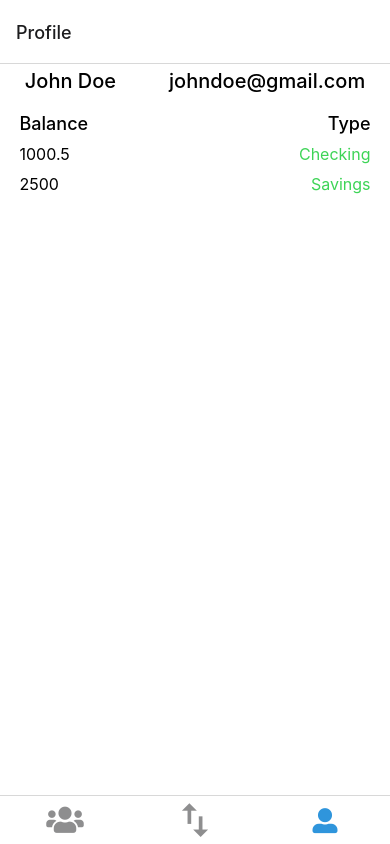
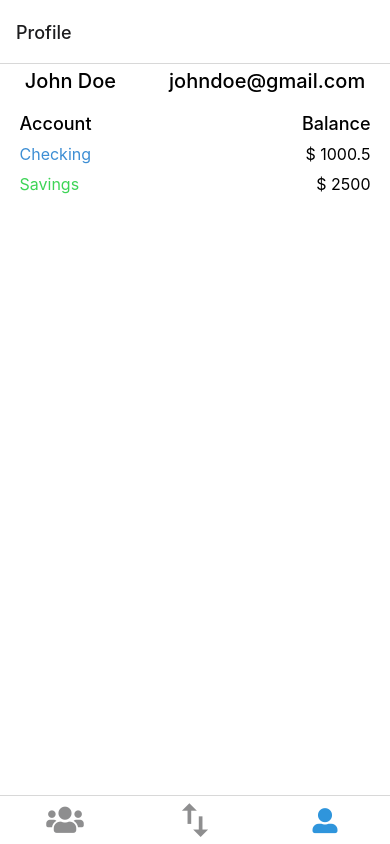
Before and after one commit to xA6V5x/financialApp, a React Native app: screen /Profile in a window 390 px wide. Built offline with nearby package versions, Linux system fonts and the light colour scheme; what expo-linking would draw is missing.

Commit message:
Change structure component AccountsInfo

```diff
--- a/components/AccountsInfo.tsx
+++ b/components/AccountsInfo.tsx
@@ -12,16 +12,15 @@
      return (
           <View style={styles.container}>
                <View style={styles.accounts_container}>
+                    <Text style={styles.title}>Account</Text>
                     <Text style={styles.title}>Balance</Text>
-                    <Text style={styles.title}>Type</Text>
                </View>
                {accounts.map((data) => {
                     return (
                          <View key={data.balance} style={styles.accounts_container}>
-                              <Text style={styles.accounts_text}>{data.balance}</Text>
                               <Text
                                    style={
-                                        data.type === 'checking'
+                                        data.type === 'Checking'
                                              ? {
                                                     ...styles.accounts_text,
                                                     color: '#3d8ed4',
@@ -34,6 +33,7 @@
                               >
                                    {data.type}
                               </Text>
+                              <Text style={styles.accounts_text}>$ {data.balance}</Text>
                          </View>
                     );
                })}
```
Also changed, not shown: assets/transactions/internal.png (added).
